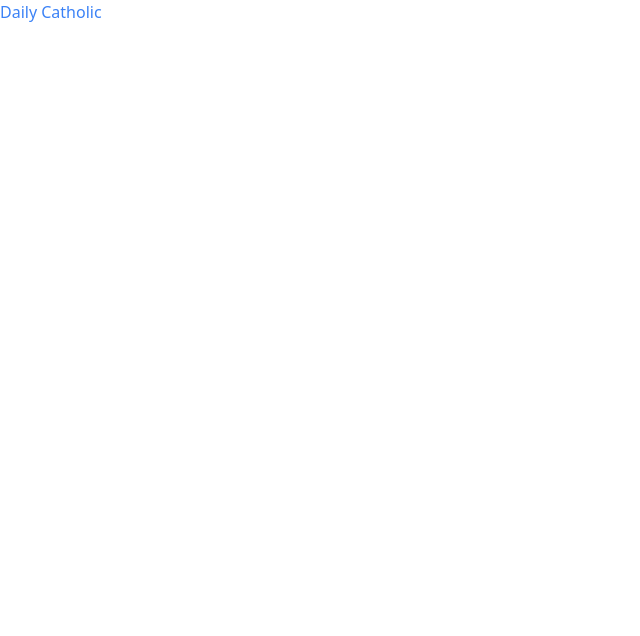
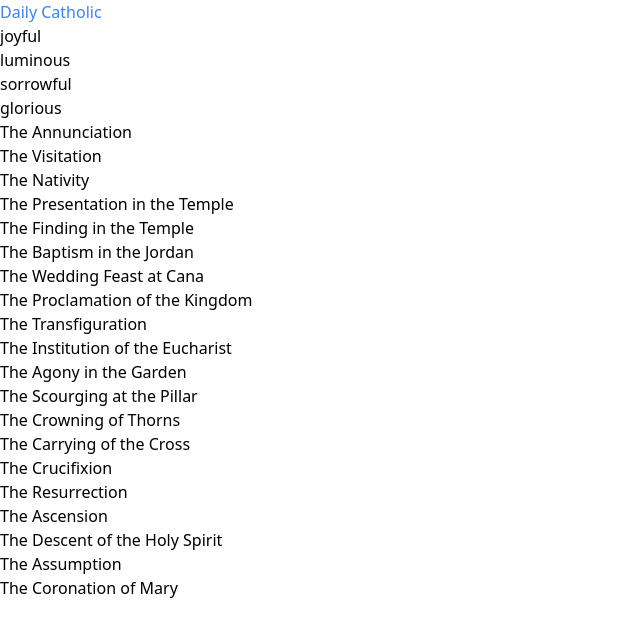
Before and after one commit to austinkarren/daily-catholic, a React (Vite) app in the folder vite-daily-catholic/: page / in a window 1280 px wide. Shown: the top 636 px of the page, without its empty margins (0-640 px from the left). Built offline with nearby package versions, Linux system fonts and the light colour scheme.

Commit message:
Scaffold data and output names

```diff
--- a/vite-daily-catholic/src/App.jsx
+++ b/vite-daily-catholic/src/App.jsx
@@ -1,10 +1,23 @@
 import './App.css'
+import mysteryData from './data/mysteryData'
 
 const App = () => {
 
   return (
     <>
       <h1 className='text-blue-500'>Daily Catholic</h1>
+      {
+        mysteryData.map((item, index) => (
+          <p key={index}>{item.category}</p>
+        ))
+      }
+      {
+        mysteryData.map(item => (
+          item.mysteries.map((mystery, index) => (
+            <p key={index}>{mystery.name}</p>
+          ))
+        ))
+      }
     </>
   )
 }
--- /dev/null
+++ b/vite-daily-catholic/src/data/mysteryData.js
@@ -0,0 +1,129 @@
+const mysteryData = [
+    {
+        category: "joyful",
+        image: "image source",
+        mysteries: [
+            {
+                name: "The Annunciation",
+                image: "image source",
+                scripture: "scripture passage"
+            },
+            {
+                name: "The Visitation",
+                image: "image source",
+                scripture: "scripture passage"
+            },
+            {
+                name: "The Nativity",
+                image: "image source",
+                scripture: "scripture passage"
+            },
+            {
+                name: "The Presentation in the Temple",
+                image: "image source",
+                scripture: "scripture passage"
+            },
+            {
+                name: "The Finding in the Temple",
+                image: "image source",
+                scripture: "scripture passage"
+            },
+        ]
+    },
+    {
+        category: "luminous",
+        image: "image source",
+        mysteries: [
+            {
+                name: "The Baptism in the Jordan",
+                image: "image source",
+                scripture: "scripture passage"
+            },
+            {
+                name: "The Wedding Feast at Cana",
+                image: "image source",
+                scripture: "scripture passage"
+            },
+            {
+                name: "The Proclamation of the Kingdom",
+                image: "image source",
+                scripture: "scripture passage"
+            },
+            {
+                name: "The Transfiguration",
+                image: "image source",
+                scripture: "scripture passage"
+            },
+            {
+                name: "The Institution of the Eucharist",
+                image: "image source",
+                scripture: "scripture passage"
+            },
+        ]
+    },
+    {
+        category: "sorrowful",
+        image: "image source",
+        mysteries: [
+            {
+                name: "The Agony in the Garden",
+                image: "image source",
+                scripture: "scripture passage"
+            },
+            {
+                name: "The Scourging at the Pillar",
+                image: "image source",
+                scripture: "scripture passage"
+            },
+            {
+                name: "The Crowning of Thorns",
+                image: "image source",
+                scripture: "scripture passage"
+            },
+            {
+                name: "The Carrying of the Cross",
+                image: "image source",
+                scripture: "scripture passage"
+            },
+            {
+                name: "The Crucifixion",
+                image: "image source",
+                scripture: "scripture passage"
+            },
+        ]
+    },
+    {
+        category: "glorious",
+        image: "image source",
+        mysteries: [
+            {
+                name: "The Resurrection",
+                image: "image source",
+                scripture: "scripture passage"
+            },
+            {
+                name: "The Ascension",
+                image: "image source",
+                scripture: "scripture passage"
+            },
+            {
+                name: "The Descent of the Holy Spirit",
+                image: "image source",
+                scripture: "scripture passage"
+            },
+            {
+                name: "The Assumption",
+                image: "image source",
+                scripture: "scripture passage"
+            },
+            {
+                name: "The Coronation of Mary",
+                image: "image source",
+                scripture: "scripture passage"
+            },
+        ]
+    },
+
+];
+
+  export default mysteryData;
```
Also changed, not shown: 1 other file (tests, documents, lock files or other folders).
